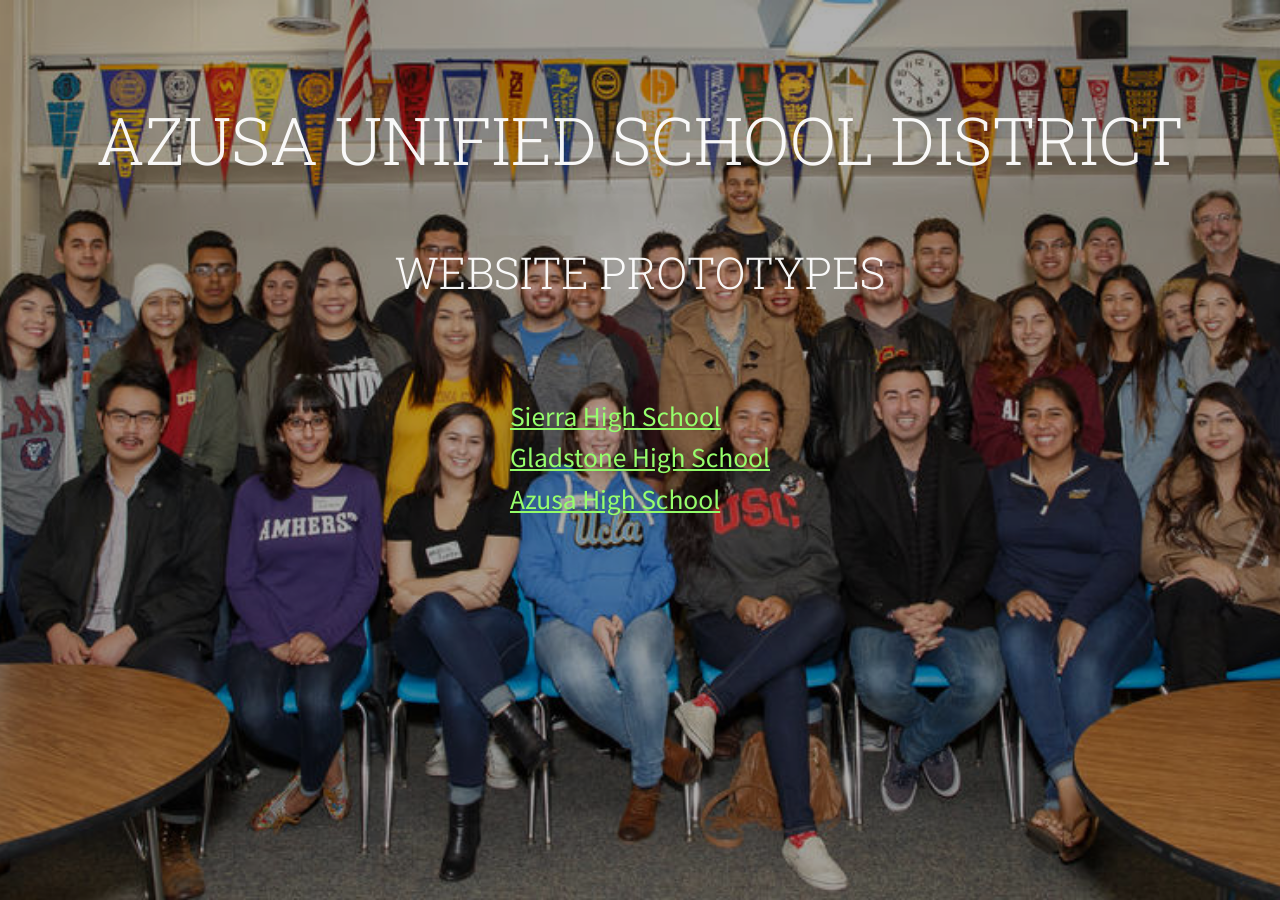
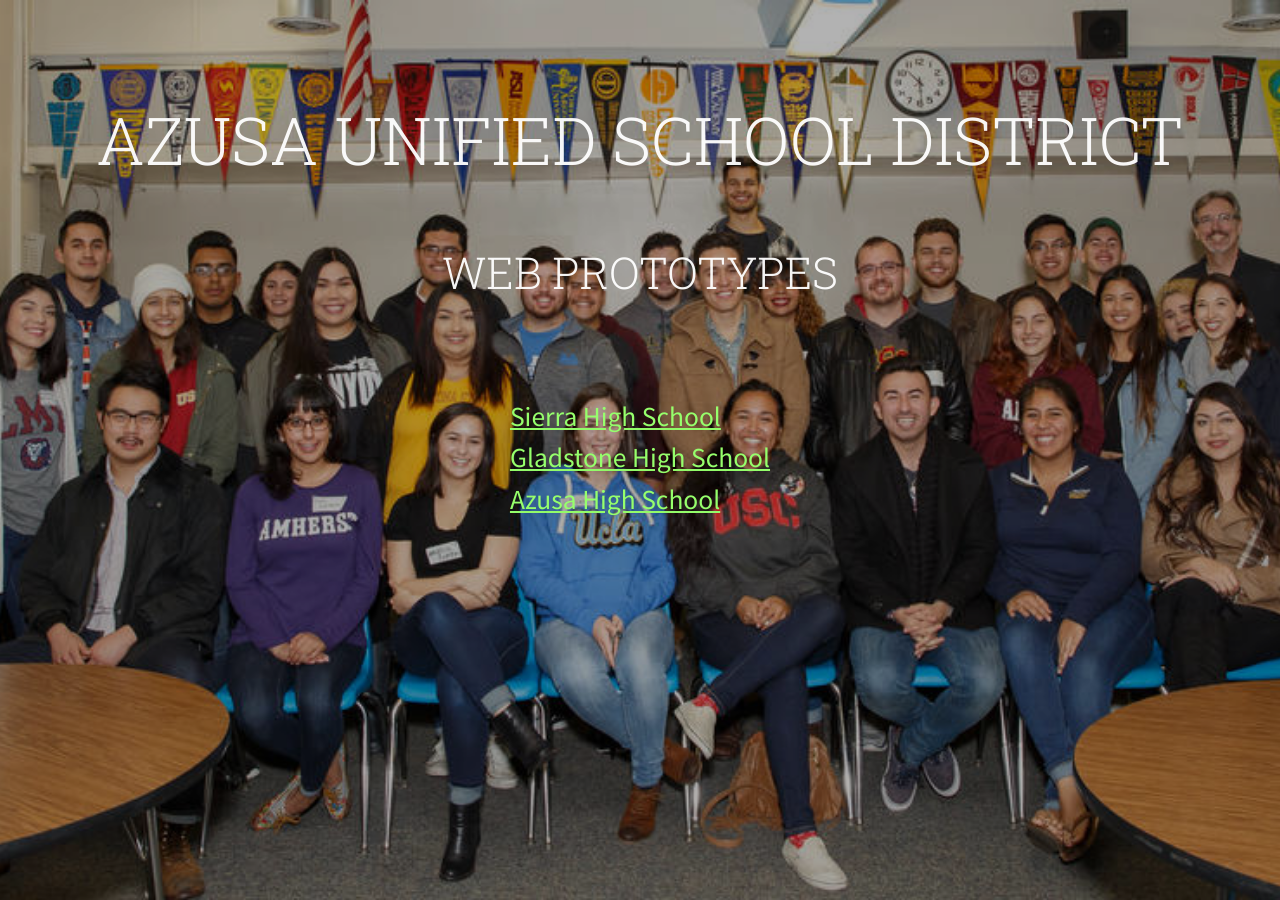
Before and after one commit to Crazeformarvel/azusa-project, a Jekyll site: the page index.html, which Jekyll copies as it is, in a window 1280 px wide. Built offline with Jekyll 4.4.1, drawn with Linux system fonts in a browser that asks for light colours.

Commit message:
Tweak titles

```diff
--- a/azusa-high-school.html
+++ b/azusa-high-school.html
@@ -16,7 +16,7 @@
 
         <header>
           <h1>Azusa High School</h1>
-          <h2>Website Prototype</h2>
+          <h2>Web Prototype</h2>
         </header>
 
         <div class="pattern-list">
--- a/gladstone-high-school.html
+++ b/gladstone-high-school.html
@@ -16,7 +16,7 @@
 
         <header>
           <h1>Gladstone High School</h1>
-          <h2>Website Prototype</h2>
+          <h2>Web Prototype</h2>
         </header>
 
         <div class="pattern-list">
--- a/index.html
+++ b/index.html
@@ -3,7 +3,7 @@
 <head>
   <meta charset="utf-8" />
   <meta name="viewport" content="width=device-width, initial-scale=1" />
-  <title>Website Prototypes / Azusa Unified School District</title>
+  <title>Web Prototypes / Azusa Unified School District</title>
   <link rel="stylesheet" href="https://fonts.googleapis.com/css?family=Source+Sans+Pro:400,400i,700,700i|Roboto+Slab:100,300,400,700" />
   <link rel="stylesheet" href="/css/pattern.css" />
   <style>
@@ -17,7 +17,7 @@
 <header>
         <h1>Azusa Unified School District</h1>
 
-        <h2>Website Prototypes</h2>
+        <h2>Web Prototypes</h2>
         </header>
 
         <div class="pattern-list">
--- a/sierra-high-school.html
+++ b/sierra-high-school.html
@@ -16,7 +16,7 @@
 
         <header>
           <h1>Sierra High School</h1>
-          <h2>Website Prototype</h2>
+          <h2>Web Prototype</h2>
         </header>
 
         <div class="pattern-list">
```
Also changed, not shown: README.md.
